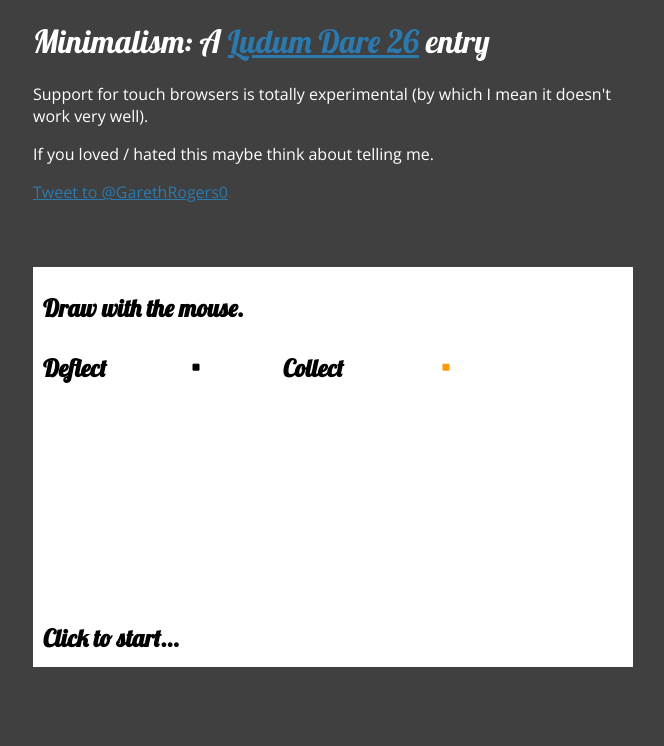
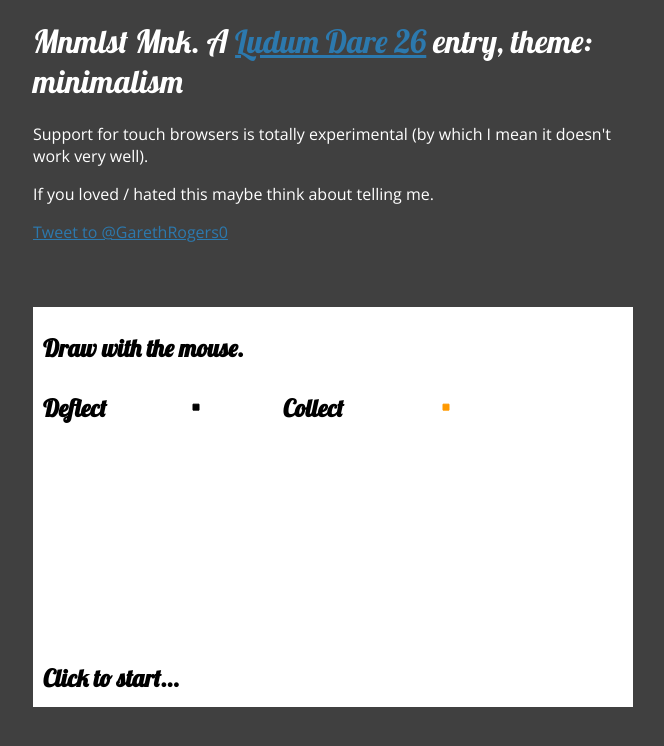
Before and after one commit to scurran/ludum_dare_26, a plain HTML site: page index.html in a window 1280 px wide. Shown: the whole page, without its empty margins (307-971 px from the left). Drawn offline with nearby package versions, Linux system fonts and the light colour scheme.

Commit message:
Added a snappy tittle

```diff
--- a/index.html
+++ b/index.html
@@ -9,7 +9,7 @@
 
 <body>
 	<div id="instructions">
-		<h1>Minimalism: A <a href="http://www.ludumdare.com/compo/">Ludum Dare 26</a> entry</h1>
+		<h1>Mnmlst Mnk. A <a href="http://www.ludumdare.com/compo/">Ludum Dare 26</a> entry, theme: minimalism</h1>
 		<p>Support for touch browsers is totally experimental (by which I mean it doesn't work very well).</p>
 		<p>If you loved / hated this maybe think about telling me.</p>
 		<p><a href="https://twitter.com/intent/tweet?screen_name=GarethRogers0" class="twitter-mention-button" data-related="GarethRogers0">Tweet to @GarethRogers0</a>
```
